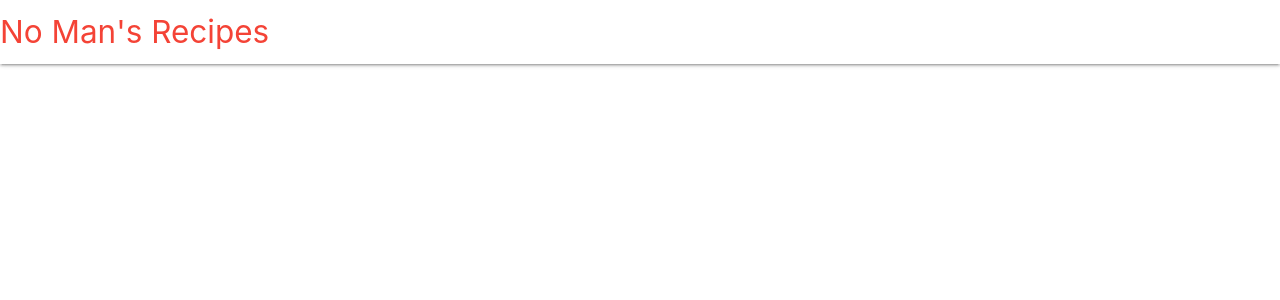
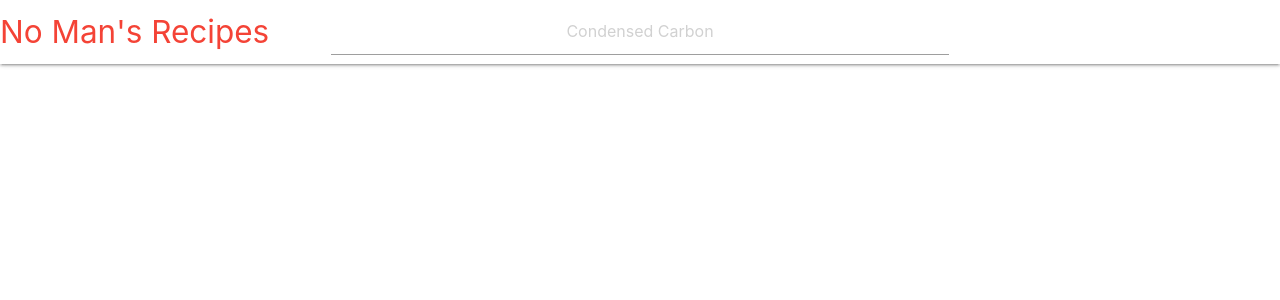
Before and after one commit to NathanMuss/nms-recipes-react, a React (Create React App) app: page / in a window 1280 px wide. Shown: the top 300 px of the page. Built offline with nearby package versions, Linux system fonts and the light colour scheme; the HTML template or start-up script is replaced by a standard one.

Commit message:
Add search field to Navbar

```diff
--- a/src/App.js
+++ b/src/App.js
@@ -3,10 +3,15 @@ import './App.css';
 import NavBar from './components/NavBar';
 
 class App extends Component {
+  handleSearch(e, query) {
+    e.preventDefault();
+    console.log("Searching: " + query);
+  }
+
   render() {
     return (
       <div className="App">
-          <NavBar />
+          <NavBar handleSearch={this.handleSearch}/>
       </div>
     );
   }
--- a/src/components/NavBar.js
+++ b/src/components/NavBar.js
@@ -1,12 +1,19 @@
 import React from 'react';
 
-const NavBar = () => {
+const NavBar = (props) => {
     return (
         <div>
             <div className="navbar-fixed ">
                 <nav className="white">
                     <div className="nav-wrapper">
                         <div className="brand-logo red-text">No Man's Recipes</div>
+                        <div className="row center">
+                            <div className="col offset-s3 s6">
+                                <form onSubmit={(e) => props.handleSearch(e, document.getElementById("query").value)}>
+                                    <input type="text" placeholder="Condensed Carbon" className="center" id="query"/>
+                                </form>
+                            </div>
+                        </div>
                     </div>
                 </nav>
             </div>
```
